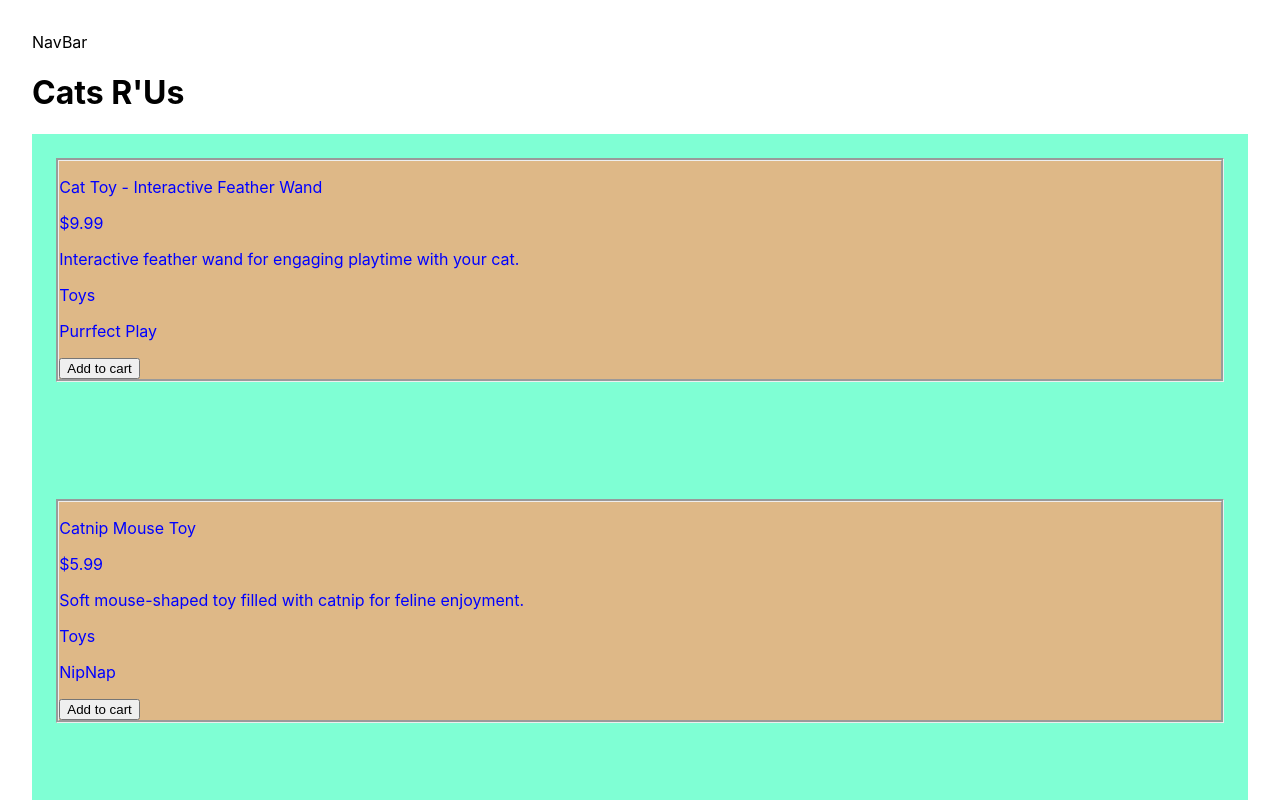
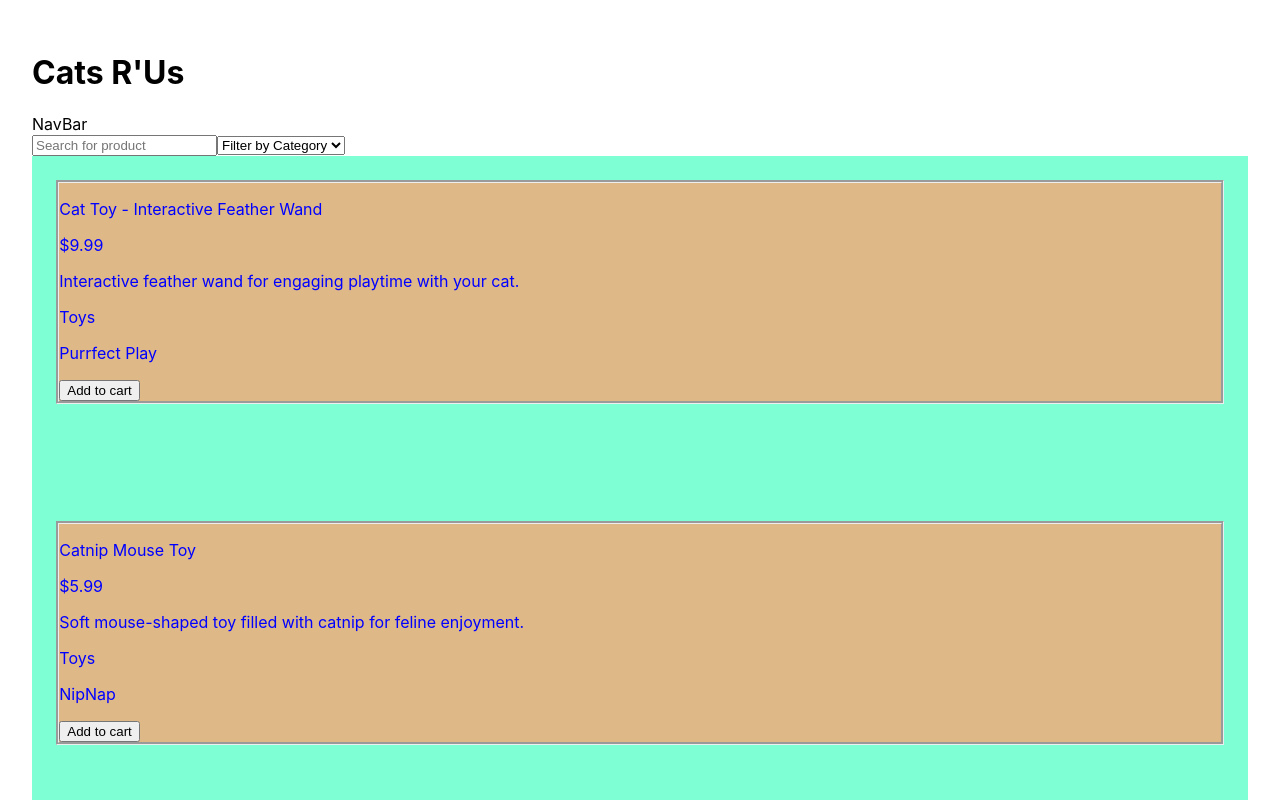
Before and after one commit to marwan820/phase-2-project-front-end, a React (Create React App) app: page / in a window 1280 px wide. Shown: the top 800 px of the page. Built offline with nearby package versions, Linux system fonts and the light colour scheme; data requests are answered from the project's data file.

Commit message:
category change handler working

```diff
--- a/src/Components/App.js
+++ b/src/Components/App.js
@@ -19,10 +19,10 @@ function App() {
 
   return (
     <>
+      <Header />
       <NavBar />
-      <Header />
+      <SearchForItem catProducts={catProducts} />
       <ProductList catProducts={catProducts} />
-      <SearchForItem catProducts={catProducts} />
     </>
   );
 }
--- a/src/Components/ItemCard.js
+++ b/src/Components/ItemCard.js
@@ -2,8 +2,7 @@ import React from "react";
 
 const ItemCard = ({ item }) => {
   const { productId, productName, price, description, category, brand } = item;
-  //const categoryFilter = category.filter((item)=>{item === item})
-  console.log("Filter", category);
+
 
   function handleClick() {
     console.log("Button click");
--- a/src/Components/ProductList.js
+++ b/src/Components/ProductList.js
@@ -1,9 +1,9 @@
 import React from "react";
 import ItemCard from "./ItemCard";
 const ProductList = ({ catProducts }) => {
-    console.log("From Home List",catProducts)
 
-    const productList = catProducts.map((item) => <ItemCard key={item.id}  item={item}/>)
+
+    const productList = catProducts.map((item) => <ItemCard key={crypto.randomUUID()}  item={item}/>)
   return (
     <>
   <main className="cardDiv">
--- a/src/Components/SearchForItem.js
+++ b/src/Components/SearchForItem.js
@@ -2,27 +2,28 @@ import React, { useState } from "react";
 
 const SearchForItem = ({ catProducts }) => {
   const [searchTerm, setSearchTerm] = useState("");
+ const [categorySelect,setCategorySelect] = useState("")
 
   //const searchFilter = catProducts.filter((product) => {
   //  if (searchTerm = "") return true
   //  return product.name.toLowerCase().includes(searchTerm.toLowerCase())
   //})
   //console.log(searchFilter)
-  const handleChange = ({ target }) => {
-    const value = target.value;
+  const handleSearchChange = ({ target }) => {
+    const value = target.value
     setSearchTerm(value);
   };
-  // console.log(searchTerm)
+
+  const handleCategoryChange = (e) =>{
+    const value = e.target.value
+    setCategorySelect((value))
+  }
+  console.log(categorySelect)
+
   const newArray = catProducts.map((product) => product.category);
 
+  const filteredCategories = [...new Set(newArray)];
 
-  const filteredCategories = [...new Set(newArray)]
-console.log("filter ",filteredCategories)
-  //const arrayWithoutDuplicates = catProducts.filter()
-
-  //  const catProductsfilter = catProducts.filter((product) => {
-  //    return (product.category !== product.category)})
-  //    console.log(catProductsfilter)
 
   const searchByCategory = filteredCategories.map((product) => {
     return (
@@ -39,10 +40,10 @@ console.log("filter ",filteredCategories)
         value={searchTerm}
         type="text"
         placeholder="Search for product"
-        onChange={handleChange}
+        onChange={handleSearchChange}
       />
-      <select>
-        <option value="All">Filter by Category</option>
+      <select onChange={handleCategoryChange}>
+        <option  value={categorySelect}>Filter by Category</option>
         {searchByCategory}
       </select>
     </div>
--- a/src/index.js
+++ b/src/index.js
@@ -6,9 +6,9 @@ import reportWebVitals from './reportWebVitals';
 
 const root = ReactDOM.createRoot(document.getElementById('root'));
 root.render(
-  <React.StrictMode>
+ // <React.StrictMode>
     <App />
-  </React.StrictMode>
+ // </React.StrictMode>
 );
 
 // If you want to start measuring performance in your app, pass a function
```
